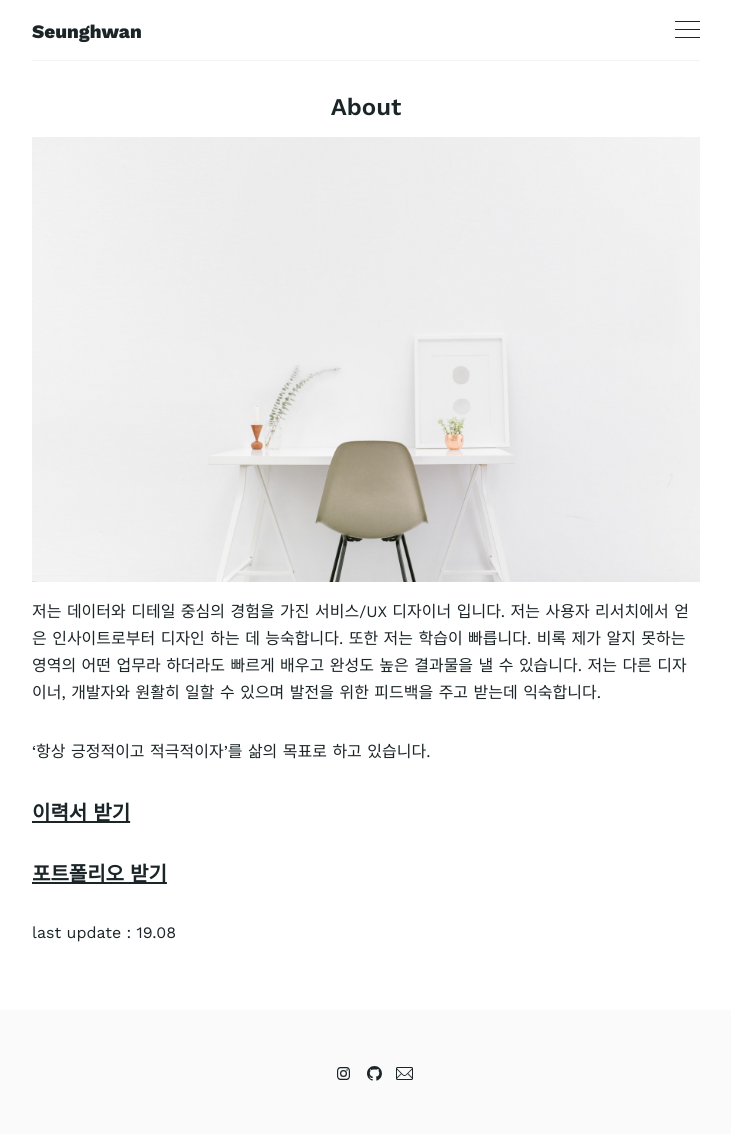
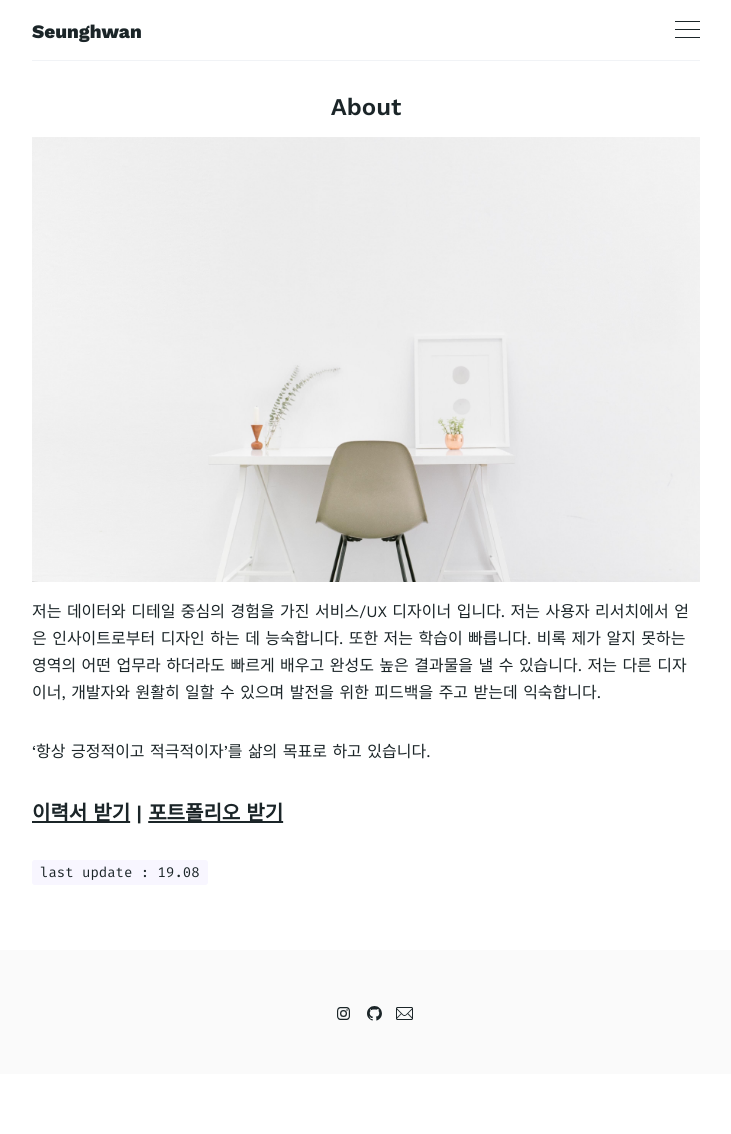
Before and after one commit to tjrichard/tjrichard.github.io, a Jekyll site: the page built from _pages/about.md, in a window 1280 px wide. Shown: the whole page, without its empty margins (274-1005 px from the left). Built offline with Jekyll 4.4.1, drawn with Linux system fonts in a browser that asks for light colours; after the commit the page ends 1074 px from its top, so only the background shows below that.

```diff
--- a/_pages/about.md
+++ b/_pages/about.md
@@ -8,8 +8,6 @@ image: '/images/pages/about.jpeg'
 
 '항상 긍정적이고 적극적이자'를 삶의 목표로 하고 있습니다.
 
-#### [이력서 받기](/assets/Resume_Seunghwan_1908.pdf)
+#### [이력서 받기](/assets/Resume_Seunghwan_1908.pdf)   |   [포트폴리오 받기](/assets/Portfolio_Seunghwan_1906.pdf)
 
-#### [포트폴리오 받기](/assets/Portfolio_Seunghwan_1906.pdf)
-
-last update : 19.08
+`last update : 19.08`
```
